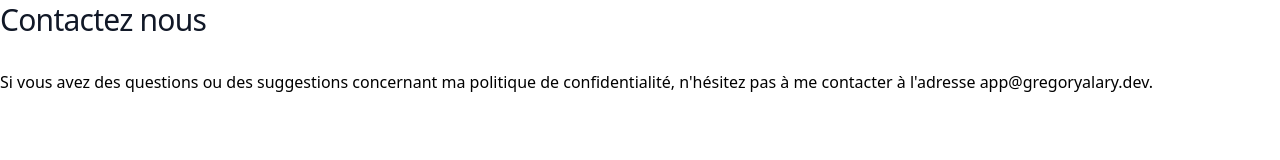
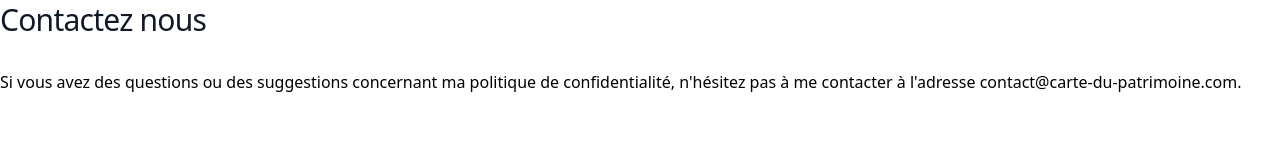
Before and after one commit to gregoryalary/carte-du-patrimoine-landing, an Astro site: page /regles-de-confidentialite in a window 1280 px wide. Shown: the part 1386-1546 px from the top of the page. Built offline with nearby package versions, Linux system fonts and the light colour scheme; Astro itself is replaced by a stand-in of ours.

Commit message:
feat: update contact

```diff
--- a/src/components/home/HomeFaq.astro
+++ b/src/components/home/HomeFaq.astro
@@ -1,7 +1,7 @@
 ---
 import chunk from 'lodash.chunk';
 
-const email = 'app@gregoryalary.dev';
+const email = 'contact@carte-du-patrimoine.com';
 
 const questions = [
   {
--- a/src/pages/regles-de-confidentialite.astro
+++ b/src/pages/regles-de-confidentialite.astro
@@ -57,7 +57,7 @@ import Layout from "../components/layout/Layout.astro";
             Contactez nous
         </h2>
         <p>
-            Si vous avez des questions ou des suggestions concernant ma politique de confidentialité, n'hésitez pas à me contacter à l'adresse app@gregoryalary.dev.
+            Si vous avez des questions ou des suggestions concernant ma politique de confidentialité, n'hésitez pas à me contacter à l'adresse contact@carte-du-patrimoine.com.
         </p>
     </div>
 </Layout>
```
